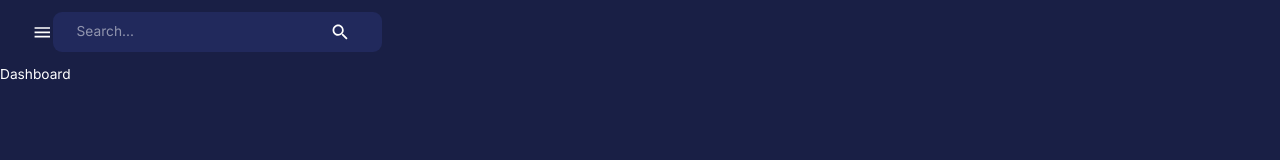
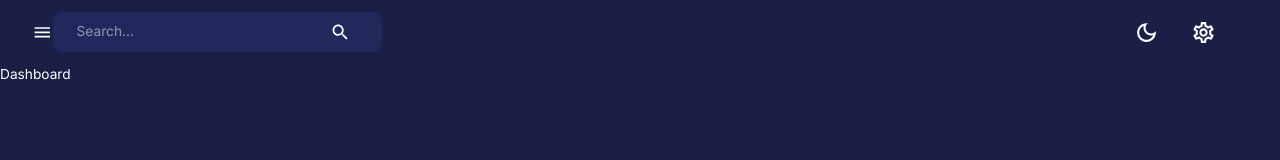
Before and after one commit to LynskeyPerformance/Hahmo-Dash, a React (Create React App) app in the folder frontend/: page /dashboard in a window 1280 px wide. Shown: the top 160 px of the page. Built offline with nearby package versions, Linux system fonts and the light colour scheme.

Commit message:
implementation of light and dark mode

```diff
--- a/frontend/src/components/Navbar.jsx
+++ b/frontend/src/components/Navbar.jsx
@@ -49,6 +49,21 @@
             </FlexBetween>
           </IconButton>
         </FlexBetween>
+               {/* RIGHT SIDE */}
+               <FlexBetween gap= "1.5rem">
+               <IconButton onClick={() => dispatch(setMode())}>
+                    {theme.palette.mode === 'dark' ? (
+                        <DarkModeOutlined sx={{fontSize: "25px"}} />
+                    ) : (
+                        <LightModeOutlined sx={{fontSize: "25px"}} />
+                    )
+                    }
+               </IconButton>
+                    <SettingsOutlined sx={{fontSize: "25px"}} />
+               <IconButton>
+
+               </IconButton>
+               </FlexBetween>
       </Toolbar>
     </AppBar>
   );
```
